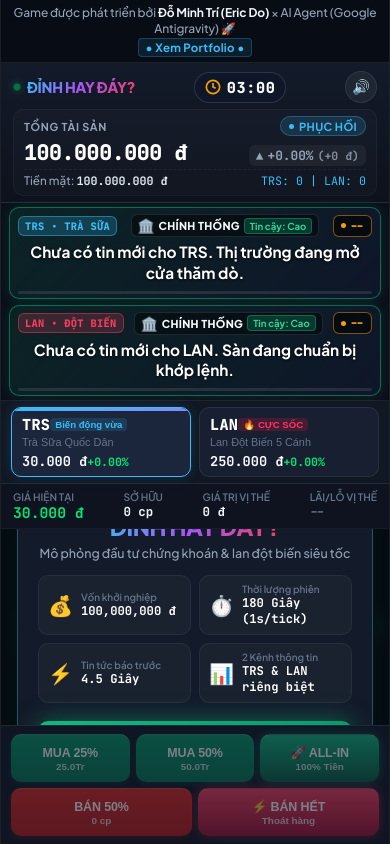
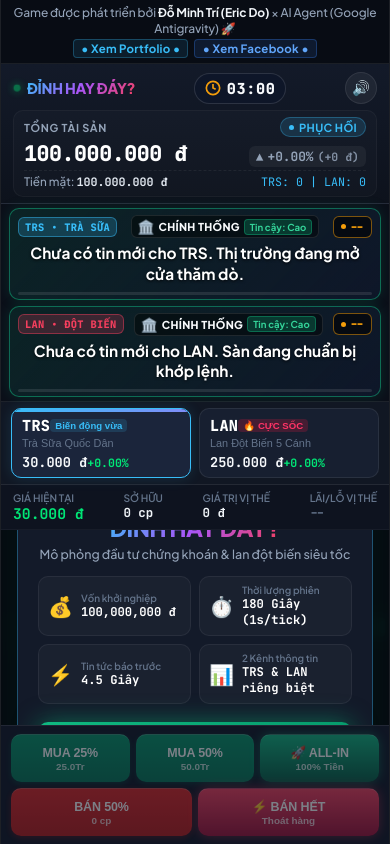
Before and after one commit to dominhtri2206-create/game-dinh-hay-day, a plain HTML site: page index.html in a window 390 px wide. Drawn offline with Linux system fonts and the light colour scheme.

Commit message:
feat: Them nut lien ket Xem Facebook vao thanh credit

```diff
--- a/index.html
+++ b/index.html
@@ -19,7 +19,8 @@
         Game được phát triển bởi <strong>Đỗ Minh Trí (Eric Do)</strong> × AI Agent (Google Antigravity) 🚀
       </div>
       <div class="credit-sub-line">
-        <a href="https://dominhtri-portfolio.netlify.app/" target="_blank" rel="noopener noreferrer" class="portfolio-link">• Xem Portfolio •</a>
+        <a href="https://dominhtri-portfolio.netlify.app/" target="_blank" rel="noopener noreferrer" class="credit-link portfolio-btn">• Xem Portfolio •</a>
+        <a href="https://www.facebook.com/EricDo.102/" target="_blank" rel="noopener noreferrer" class="credit-link facebook-btn">• Xem Facebook •</a>
       </div>
     </aside>
 
--- a/style.css
+++ b/style.css
@@ -94,7 +94,7 @@ html, body {
   flex-direction: column;
   align-items: center;
   justify-content: center;
-  gap: 3px;
+  gap: 4px;
   text-align: center;
   z-index: 10;
 }
@@ -115,24 +115,29 @@ html, body {
   display: flex;
   align-items: center;
   justify-content: center;
+  gap: 8px;
 }
 
-.portfolio-link {
-  color: #38bdf8;
+.credit-link {
   text-decoration: none;
   font-size: 13px;
   font-weight: 700;
   letter-spacing: 0.02em;
-  padding: 2px 8px;
+  padding: 2px 10px;
   border-radius: 4px;
-  background: rgba(56, 189, 248, 0.1);
-  border: 1px solid rgba(56, 189, 248, 0.25);
   transition: all 0.2s ease;
   display: inline-flex;
   align-items: center;
 }
 
-.portfolio-link:hover {
+/* Portfolio button styling */
+.portfolio-btn {
+  color: #38bdf8;
+  background: rgba(56, 189, 248, 0.1);
+  border: 1px solid rgba(56, 189, 248, 0.28);
+}
+
+.portfolio-btn:hover {
   color: #ffffff;
   background: rgba(56, 189, 248, 0.25);
   border-color: #38bdf8;
@@ -140,17 +145,35 @@ html, body {
   transform: translateY(-1px);
 }
 
+/* Facebook button styling */
+.facebook-btn {
+  color: #60a5fa;
+  background: rgba(59, 130, 246, 0.12);
+  border: 1px solid rgba(59, 130, 246, 0.3);
+}
+
+.facebook-btn:hover {
+  color: #ffffff;
+  background: rgba(59, 130, 246, 0.3);
+  border-color: #60a5fa;
+  box-shadow: 0 0 10px rgba(59, 130, 246, 0.4);
+  transform: translateY(-1px);
+}
+
 @media (max-width: 440px) {
   .dev-credit-bar {
     padding: 5px 8px;
-    gap: 2px;
+    gap: 3px;
   }
   .credit-main-line {
     font-size: 12px;
   }
-  .portfolio-link {
+  .credit-sub-line {
+    gap: 6px;
+  }
+  .credit-link {
     font-size: 11.5px;
-    padding: 1px 6px;
+    padding: 1px 7px;
   }
 }
 
```
